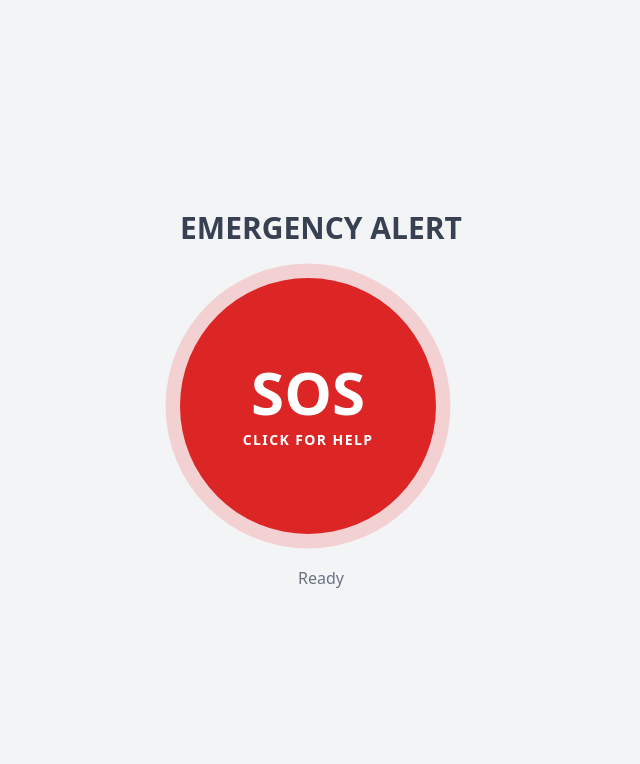
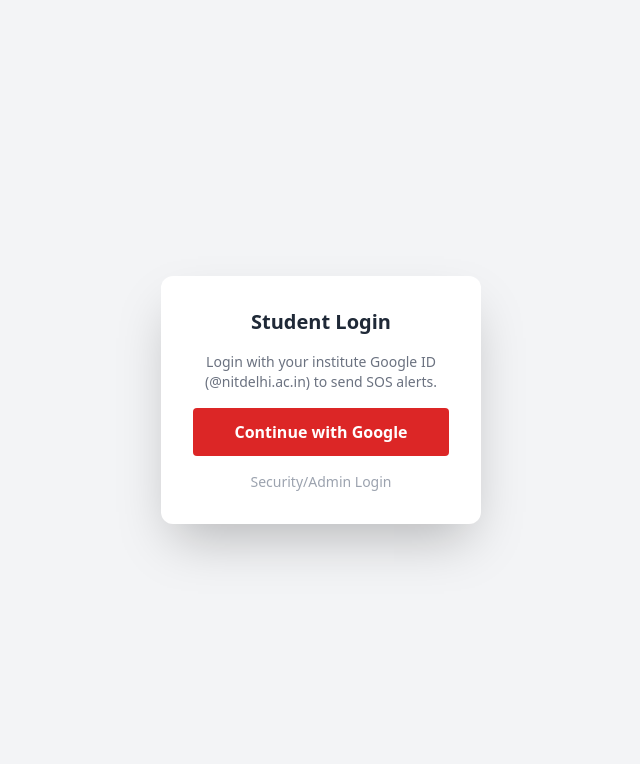
Before and after one commit to OneForAl/Campus-SOS-System, a Flask app: template templates/index.html in a window 1280 px wide. Shown: the top 764 px of the page, without its empty margins (319-959 px from the left). Run offline with Flask 3, Linux system fonts and the light colour scheme; the template is opened without the code that fills it, so the values that code supplies are empty; some libraries are stand-ins or nearby versions.

Commit message:
new changes

```diff
--- a/app.py
+++ b/app.py
@@ -2,20 +2,42 @@ import sqlite3
 from flask import Flask, render_template, request, jsonify, session, redirect, url_for
 from datetime import datetime
 import logging
+import os
+
+# NEW: Authlib for Google OAuth
+from authlib.integrations.flask_client import OAuth
 
 app = Flask(__name__)
-app.secret_key = 'hackathon_key'
+app.secret_key = 'hackathon_key'  # change to a strong secret in production
 logging.basicConfig(level=logging.INFO)
 
 # Database Name
 DB_NAME = "campus_sos.db"
+
+# --- GOOGLE OAUTH CONFIG ---
+oauth = OAuth(app)
+
+google = oauth.register(
+    name='google',
+    client_id=os.environ.get('GOOGLE_CLIENT_ID', '962105562612-n82dut3lbjusnlpphfncqui5cotlp4cf.apps.googleusercontent.com'),
+    client_secret=os.environ.get('GOOGLE_CLIENT_SECRET', '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'),
+    # Add OIDC discovery so authlib can obtain jwks_uri automatically
+    server_metadata_url='https://accounts.google.com/.well-known/openid-configuration',
+    api_base_url='https://openidconnect.googleapis.com/v1/',
+    authorize_params={'prompt': 'select_account'},
+    client_kwargs={
+        'scope': 'openid email profile'
+    }
+)
+
+ALLOWED_DOMAIN = "nitdelhi.ac.in"
 
 # --- DATABASE SETUP ---
 def init_db():
     """Creates the database table if it doesn't exist"""
     conn = sqlite3.connect(DB_NAME)
     cursor = conn.cursor()
-    # Create table for Alerts
+    # Create table for Alerts (add emergency_type)
     cursor.execute('''
         CREATE TABLE IF NOT EXISTS alerts (
             id INTEGER PRIMARY KEY AUTOINCREMENT,
@@ -24,10 +46,20 @@ def init_db():
             long REAL,
             source TEXT,
             timestamp TEXT,
-            status TEXT
+            status TEXT,
+            emergency_type TEXT
         )
     ''')
     conn.commit()
+
+    # If upgrading from older DB without emergency_type, try to add column
+    try:
+        cursor.execute("ALTER TABLE alerts ADD COLUMN emergency_type TEXT")
+        conn.commit()
+    except Exception:
+        # column already exists or cannot be added — ignore
+        pass
+
     conn.close()
 
 # Initialize DB immediately when app starts
@@ -39,55 +71,118 @@ def get_db_connection():
     conn.row_factory = sqlite3.Row  # Allows accessing columns by name (row['lat'])
     return conn
 
+# --- LOGIN HELPERS ---
+def current_user():
+    return session.get('user')
+
+def login_required(view_func):
+    """Protect routes so only logged-in students (via Google) can access"""
+    from functools import wraps
+
+    @wraps(view_func)
+    def wrapped(*args, **kwargs):
+        if not current_user():
+            return redirect(url_for('student_login'))
+        return view_func(*args, **kwargs)
+    return wrapped
+
 # --- ROUTES ---
 
 @app.route('/')
+@login_required
 def index():
-    return render_template('index.html')
+    # Only authenticated students see the SOS page
+    user = current_user()
+    return render_template('index.html', user=user)
 
 @app.route('/dashboard')
 def dashboard():
+    # keep admin login logic as-is
     if not session.get('logged_in'):
         return redirect(url_for('login'))
-    return render_template('dashboard.html')
+    user = session.get('user')  # pass student info (if any) to dashboard
+    return render_template('dashboard.html', user=user)
 
 @app.route('/login', methods=['GET', 'POST'])
 def login():
+    """Admin login (for security dashboard) – separate from student Google login"""
     if request.method == 'POST':
         # In a real app, use a hashed password!
         if request.form.get('password') == 'admin123':
             session['logged_in'] = True
             return redirect(url_for('dashboard'))
+    # Render the same index template but in admin login mode if you want
     return render_template('index.html', login_mode=True)
+
+# ---------- STUDENT GOOGLE AUTH ----------
+
+@app.route('/student/login')
+def student_login():
+    """Start Google OAuth flow for students"""
+    redirect_uri = url_for('auth_callback', _external=True)
+    return google.authorize_redirect(redirect_uri)
+
+@app.route('/auth/callback')
+def auth_callback():
+    """Handle Google OAuth callback"""
+    token = google.authorize_access_token()
+    resp = google.get('userinfo')
+    user_info = resp.json()
+
+    email = user_info.get('email', '')
+    name = user_info.get('name', 'Student')
+
+    # Check domain
+    if not email.endswith('@' + ALLOWED_DOMAIN):
+        # Not from institute domain
+        return "Access denied. Please use your institute email (@nitdelhi.ac.in).", 403
+
+    # Save basic info in session
+    session['user'] = {
+        'email': email,
+        'name': name,
+    }
+    logging.info(f"Student logged in: {email}")
+    return redirect(url_for('index'))
+
+@app.route('/logout')
+def logout():
+    """Log out student"""
+    session.pop('user', None)
+    return redirect(url_for('student_login'))
 
 # --- API ENDPOINTS ---
 
 @app.route('/api/alert', methods=['POST'])
+@login_required
 def receive_alert():
+    """Student must be logged in to send an alert"""
     data = request.json
     if not data:
         return jsonify({"error": "No data"}), 400
 
+    user = current_user()  # get email from session
     # Prepare data
-    student_id = data.get('student_id', 'Unknown')
+    student_id = data.get('student_id') or user['email']
     lat = data.get('lat')
     long = data.get('long')
     source = data.get('source', 'WEB')
+    emergency_type = data.get('emergency_type', 'Others')  # NEW: read dropdown
     timestamp = datetime.now().strftime("%H:%M:%S")
     status = "Active"
 
-    # INSERT INTO DATABASE
+    # INSERT INTO DATABASE (include emergency_type)
     conn = get_db_connection()
     cursor = conn.cursor()
     cursor.execute(
-        'INSERT INTO alerts (student_id, lat, long, source, timestamp, status) VALUES (?, ?, ?, ?, ?, ?)',
-        (student_id, lat, long, source, timestamp, status)
+        'INSERT INTO alerts (student_id, lat, long, source, timestamp, status, emergency_type) VALUES (?, ?, ?, ?, ?, ?, ?)',
+        (student_id, lat, long, source, timestamp, status, emergency_type)
     )
     conn.commit()
     new_id = cursor.lastrowid # Get the ID of the new row
     conn.close()
 
-    print(f"✅ SAVED TO DB: ID {new_id} from {student_id}")
+    print(f"✅ SAVED TO DB: ID {new_id} from {student_id} (type={emergency_type})")
     return jsonify({"status": "success", "id": new_id}), 200
 
 @app.route('/api/get_alerts', methods=['GET'])
@@ -106,7 +201,8 @@ def get_alerts():
             "lat": row['lat'],
             "long": row['long'],
             "source": row['source'],
-            "timestamp": row['timestamp']
+            "timestamp": row['timestamp'],
+            "emergency_type": row['emergency_type'] if 'emergency_type' in row.keys() else 'Others'
         })
 
     return jsonify(alerts_list)
--- a/templates/index.html
+++ b/templates/index.html
@@ -16,8 +16,10 @@
 </head>
 <body class="bg-gray-100 h-screen flex flex-col items-center justify-center relative">
 
-    <!--{% if login_mode %}-->
-    <!-- Login Form -->
+    <body class="bg-gray-100 h-screen flex flex-col items-center justify-center relative">
+
+    {% if login_mode %}
+    <!-- Admin login form (unchanged) -->
     <div class="bg-white p-8 rounded-xl shadow-2xl w-80">
         <h2 class="text-xl font-bold mb-4 text-gray-800">Security Access</h2>
         <form action="/login" method="POST">
@@ -26,11 +28,34 @@
         </form>
         <a href="/" class="block text-center mt-4 text-sm text-gray-400">Back to SOS</a>
     </div>
-    <!--{% else %}-->
 
-    <!-- Main SOS Button -->
+    {% elif not user %}
+    <!-- Student not logged in: show Google login button -->
+    <div class="bg-white p-8 rounded-xl shadow-2xl w-80 text-center space-y-4">
+        <h2 class="text-xl font-bold mb-4 text-gray-800">Student Login</h2>
+        <p class="text-sm text-gray-500">Login with your institute Google ID (@nitdelhi.ac.in) to send SOS alerts.</p>
+        <a href="{{ url_for('student_login') }}"
+           class="w-full inline-flex items-center justify-center gap-2 bg-red-600 text-white py-3 rounded font-bold hover:bg-red-700">
+           <span>Continue with Google</span>
+        </a>
+        <a href="/login" class="block text-center mt-4 text-sm text-gray-400">Security/Admin Login</a>
+    </div>
+
+    {% else %}
+    <!-- Student is logged in: show SOS button (your existing UI) -->
     <div class="text-center space-y-8">
         <h1 class="text-3xl font-bold text-gray-700">EMERGENCY ALERT</h1>
+
+        <!-- NEW: emergency type dropdown -->
+        <div class="flex items-center justify-center space-x-3">
+            <label for="emergencyType" class="text-sm font-medium text-gray-600">Type:</label>
+            <select id="emergencyType" class="p-2 rounded border bg-white">
+                <option value="Medical">Medical</option>
+                <option value="Security">Security</option>
+                <option value="Admin presence required">Admin presence required</option>
+                <option value="Others" selected>Others</option>
+            </select>
+        </div>
 
         <button id="sosBtn" onclick="sendAlert()" class="btn-pulse w-64 h-64 rounded-full bg-red-600 text-white flex flex-col items-center justify-center shadow-2xl active:scale-95 transition-transform">
             <span class="text-6xl font-black">SOS</span>
@@ -38,15 +63,23 @@
         </button>
 
         <div id="status" class="text-gray-500 font-medium h-6">Ready</div>
+
+        <p class="text-sm text-gray-500 mt-4">
+            Logged in as {{ user.email }} |
+            <a href="{{ url_for('logout') }}" class="text-blue-600 hover:underline">Logout</a>
+        </p>
     </div>
 
     <a href="/login" class="absolute bottom-4 right-4 text-gray-400 hover:text-gray-600 text-sm">Security Login</a>
-    <!--{% endif %}-->
+
+    {% endif %}
+
 
     <script>
         function sendAlert() {
             const status = document.getElementById('status');
             const btn = document.getElementById('sosBtn');
+            const emergencyType = document.getElementById('emergencyType').value; // NEW
 
             if (!navigator.geolocation) {
                 status.innerText = "Geolocation not supported.";
@@ -63,8 +96,9 @@
                     const payload = {
                         lat: position.coords.latitude,
                         long: position.coords.longitude,
-                        student_id: "WEB-USER-" + Math.floor(Math.random() * 1000),
-                        source: "WEB_APP"
+                        student_id: "{{ user.email }}",   // use logged-in email
+                        source: "WEB_APP",
+                        emergency_type: emergencyType // NEW
                     };
 
                     fetch('/api/alert', {
```
Also changed, not shown: templates/dashboard.html (+12 -1 lines), campus_sos.db.
